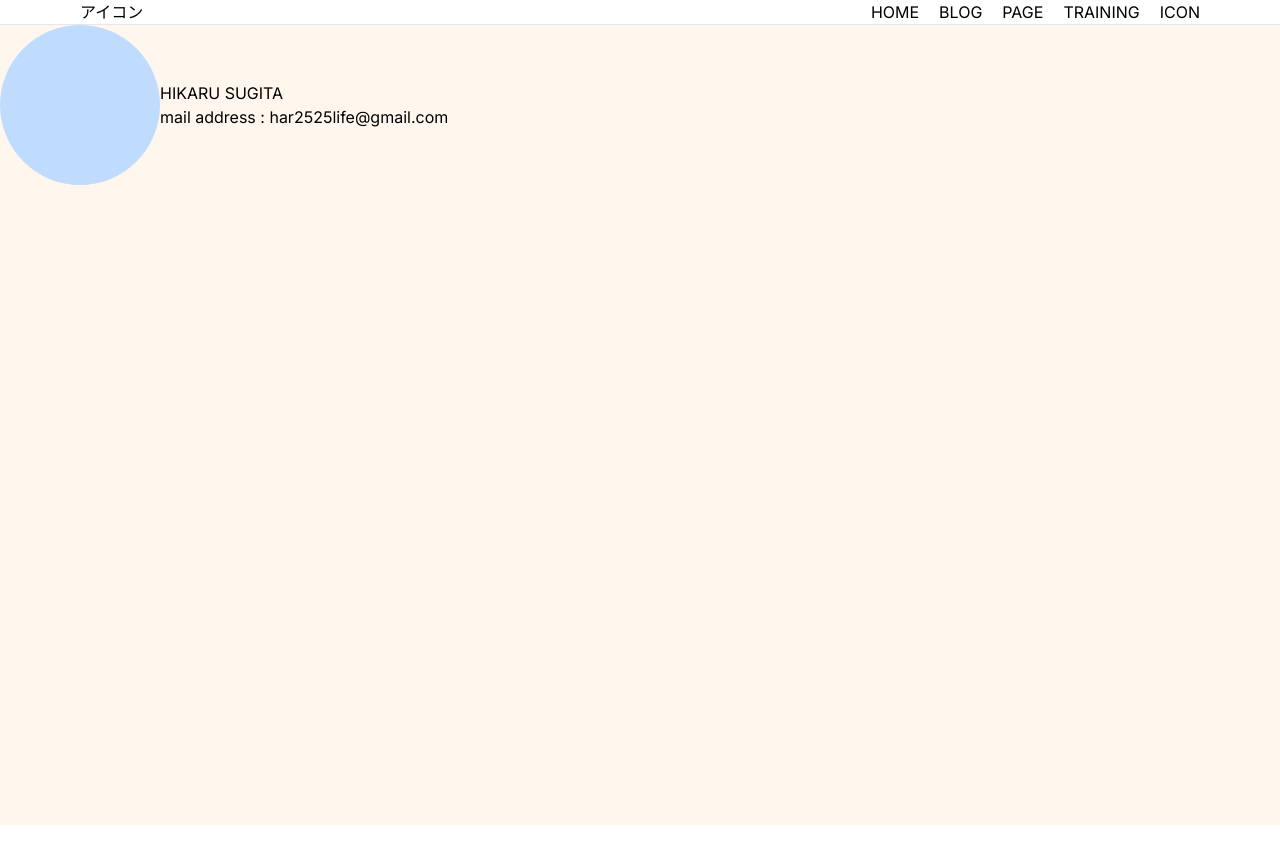
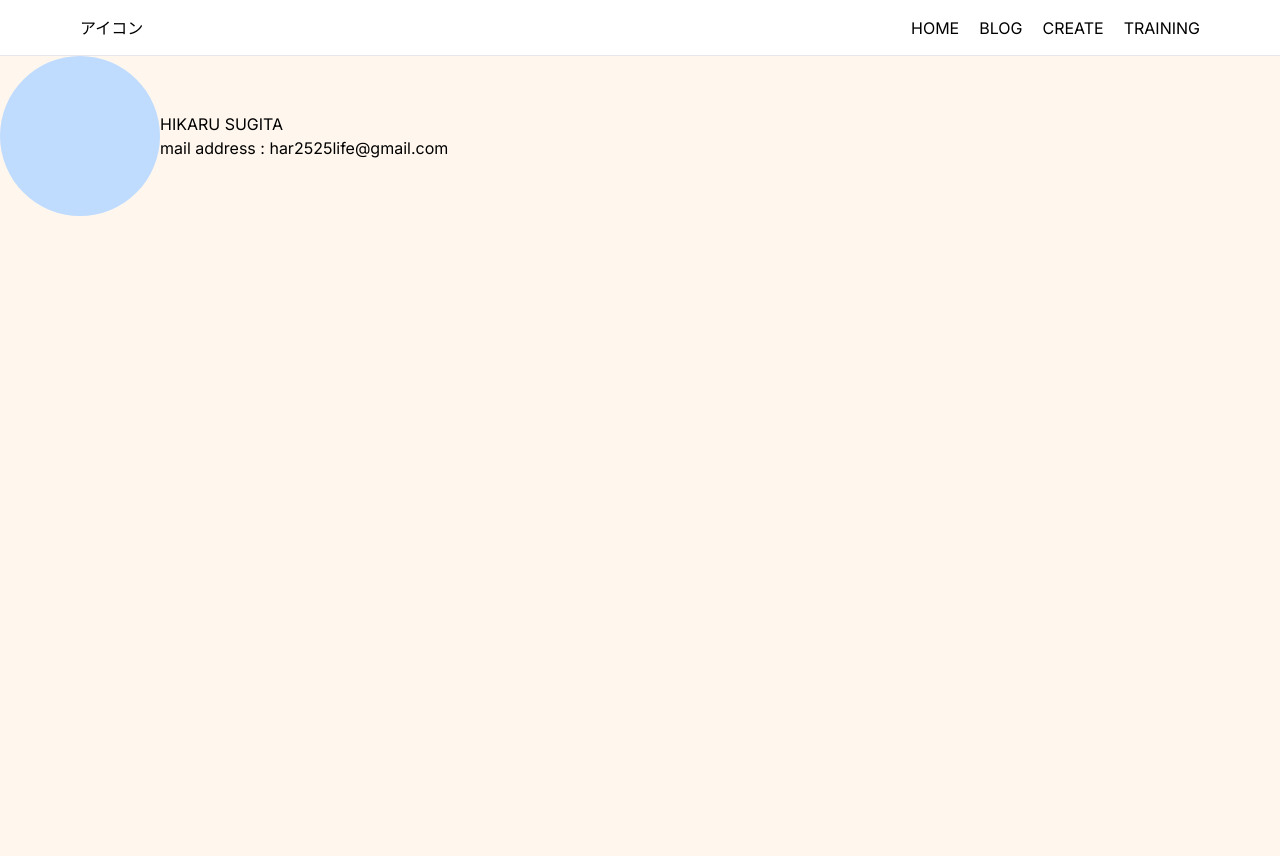
Before and after one commit to har2525life/blog, a Next.js app: page / in a window 1280 px wide. Before the commit the page ends 825 px from the top, so only its background shows below. Built offline with nearby package versions, Linux system fonts and the light colour scheme.

Commit message:
fix: navigation refactoring

```diff
--- a/app/components/Header.tsx
+++ b/app/components/Header.tsx
@@ -1,17 +1,20 @@
-import "../styles/header.scss"
+import Link from "next/link";
+
+import "../styles/header.scss";
 export default function Header() {
+  const links = ["home", "blog", "create", "training"];
   return (
     <nav className="w-full bg-red">
-        <div className="side-space flex justify-between border-b mx-auto">
-          <div className="">アイコン</div>
-          <ul className="flex">
-            <li className="">HOME</li>
-            <li className="ml-5">BLOG</li>
-            <li className="ml-5">PAGE</li>
-            <li className="ml-5">TRAINING</li>
-            <li className="ml-5">ICON</li>
-          </ul>
-        </div>
+      <div className="side-space flex justify-between border-b mx-auto h-14">
+        <div className="flex flex-col justify-center">アイコン</div>
+        <ul className="flex">
+          {links.map((link) => (
+            <li className="flex ml-5 hover:bg-red-200 hover:cursor-pointer">
+              <Link className="h-full flex items-center" href={link === "home" ? "/" : link}>{link.toUpperCase()}</Link>
+            </li>
+          ))}
+        </ul>
+      </div>
     </nav>
-  )
+  );
 }
```
